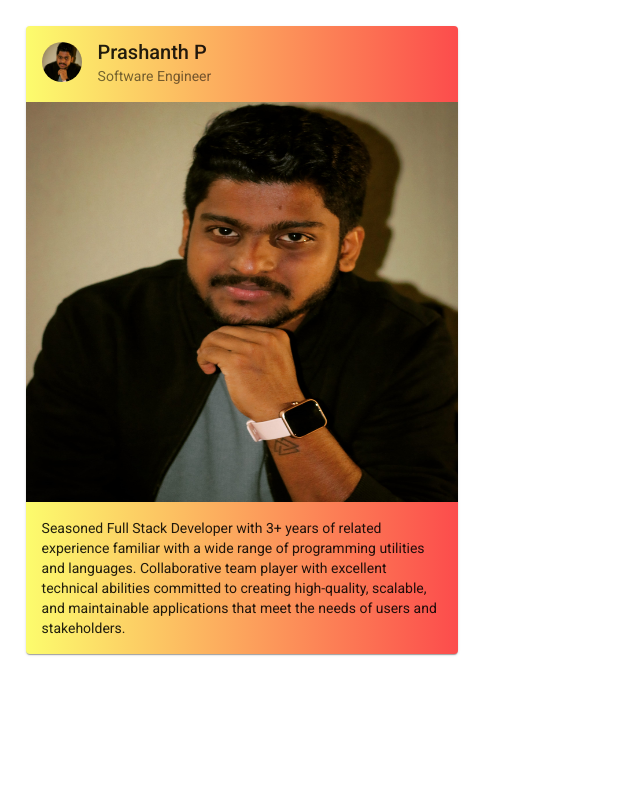
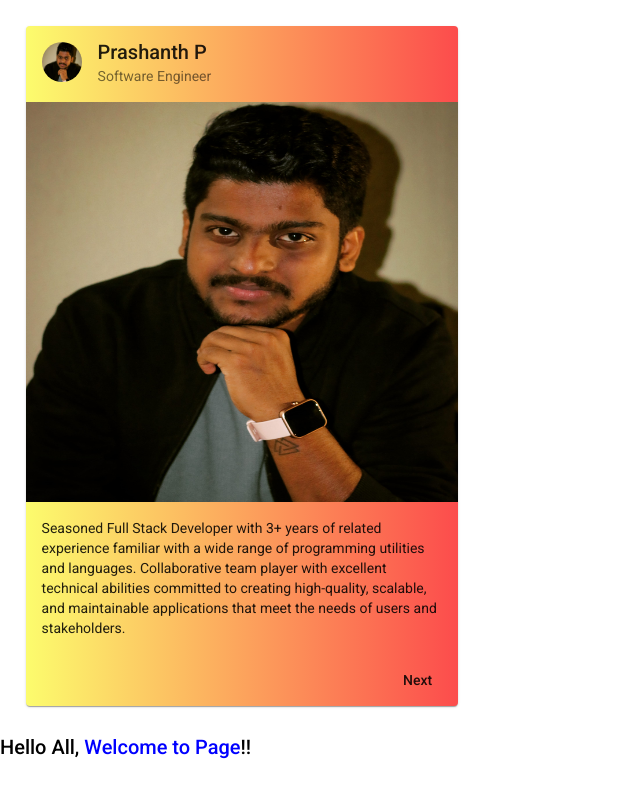
Before and after one commit to prashudev/prashudev-github, an Angular app: page /home in a window 1280 px wide. Before the commit this address led to /. Shown: the top 796 px of the page, without its empty margins (0-640 px from the left). Built offline with nearby package versions, Linux system fonts and the light colour scheme.

Commit message:
card with routing

```diff
--- a/src/app/app-routing.module.ts
+++ b/src/app/app-routing.module.ts
@@ -2,7 +2,9 @@ import { NgModule } from '@angular/core';
 import { RouterModule, Routes } from '@angular/router';
 import { HomeComponent } from './home/home.component';
 
-const routes: Routes = [];
+const routes: Routes = [
+  {path: 'home', component: HomeComponent},
+];
 
 @NgModule({
   imports: [RouterModule.forRoot(routes)],
--- a/src/app/app.component.html
+++ b/src/app/app.component.html
@@ -16,4 +16,9 @@
         committed to creating high-quality, scalable, and maintainable applications that meet the needs of users and stakeholders.
       </p>
     </mat-card-content>
+    <mat-card-actions align="end">
+        <button mat-button (click)="takeToHome()">Next</button>
+      </mat-card-actions>
   </mat-card>
+
+<router-outlet></router-outlet>
--- a/src/app/app.component.ts
+++ b/src/app/app.component.ts
@@ -1,4 +1,5 @@
 import { Component } from '@angular/core';
+import { Router } from '@angular/router';
 
 @Component({
   selector: 'app-root',
@@ -7,4 +8,9 @@ import { Component } from '@angular/core';
 })
 export class AppComponent {
   title = 'blog';
+  constructor(private router: Router) { }
+
+  takeToHome(){
+    this.router.navigateByUrl('/home');
+  }
 }
--- a/src/app/home/home.component.html
+++ b/src/app/home/home.component.html
@@ -1,15 +1 @@
-<mat-card class="example-card" style="background-color: #e2e2e2;">
-  <mat-card-header >
-    <div mat-card-avatar class="example-header-image"></div>
-    <mat-card-title>Prashanth P</mat-card-title>
-    <mat-card-subtitle>Software Engineer</mat-card-subtitle>
-  </mat-card-header>
-  <img mat-card-image src="../../assets/PDev.jpg" alt="Photo of Prashanth" style="max-height: 400px;">
-  <mat-card-content style="background-color: #e2e2e2;">
-    <p>
-      Seasoned Full Stack Developer with 3+ years of related experience familiar with a wide range of
-      programming utilities and languages. Collaborative team player with excellent technical abilities
-      committed to creating high-quality, scalable, and maintainable applications that meet the needs of users and stakeholders.
-    </p>
-  </mat-card-content>
-</mat-card>
+<h2>Hello All, <span style="color: blue;">Welcome to Page</span>!!</h2>
```
Also changed, not shown: 3 other files (tests, documents, lock files or other folders).
